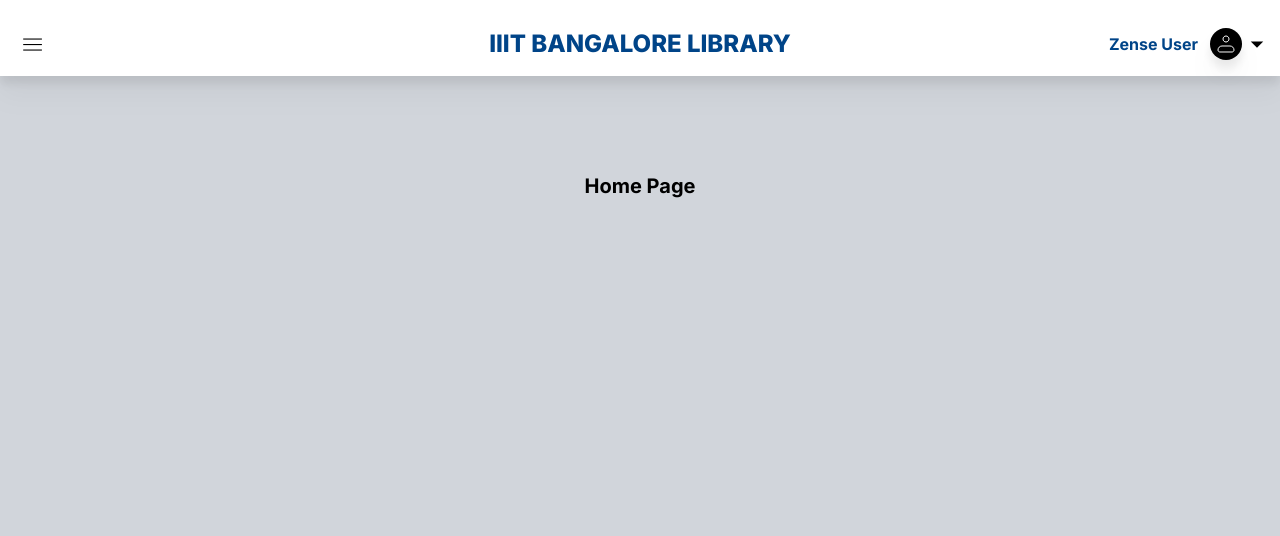
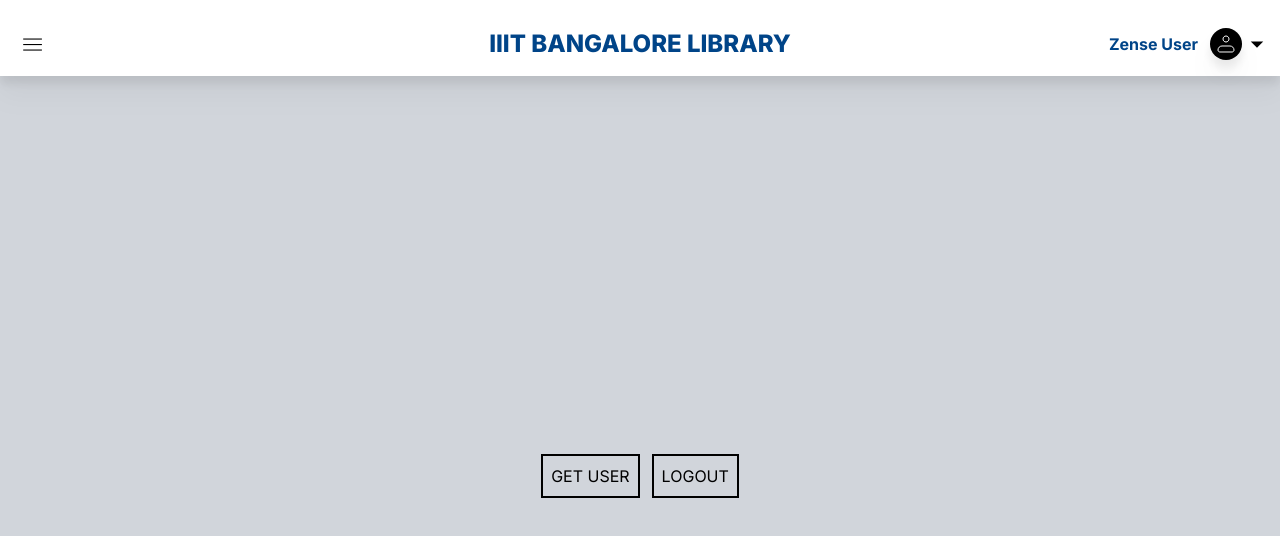
Before and after one commit to doped-semiconductor/library-zense-frontend, a Next.js app in the folder library-portal-frontend/: page / in a window 1280 px wide. Shown: the top 536 px of the page. Built offline with nearby package versions, Linux system fonts and the light colour scheme.

Commit message:
integrated login

```diff
--- a/library-portal-frontend/app/login/page.tsx
+++ b/library-portal-frontend/app/login/page.tsx
@@ -2,6 +2,8 @@
 import Image from 'next/image'
 import './loginpage.css'
 import Link from 'next/link'
+import { ChangeEvent, useState } from 'react'
+import axios from 'axios'
 const page = () => {
   const handlePasswordShow = ()=>{
     let eyeicon = document.getElementById("eyeicon")
@@ -19,6 +21,33 @@
     eyeicon?.classList.remove("hidden");
     password?.setAttribute("type","password");
   }
+  const [credentials, setCredentials] = useState({email:"",password:""})
+
+  const handleChange = (event:ChangeEvent<HTMLInputElement>)=>{
+    if(!event.target) return;
+    setCredentials({...credentials, [(event.target as HTMLInputElement).id]:(event.target as HTMLInputElement).value})
+  }
+
+  const handleClick = async()=>{
+    console.log(credentials)
+    let url = "http://localhost:5000/api/v1/auth/login";
+    let config = {
+      method:'post',
+      headers:{
+        'Accept': 'application/json',
+        'Content-Type':'application/json'
+      },
+      credentials: 'include',
+      body: JSON.stringify(credentials),
+    }
+    let response = await fetch(url,config);
+    response = await response.json();
+    if(response.error) window.alert("Incorrect credentials");
+    if(response.message){
+      window.alert("Logged in succesfully");
+    }
+  }
+
 
   return (
     <div className={`login-screen w-screen min-h-screen flex justify-center items-center`}>
@@ -31,13 +60,13 @@
           <Image src='/logo.png' alt='IIITB logo' width={300} height={282}/>
           <div className='login_inputs flex-col flex items-center '>
               <h1 className=' p-1 text-xl font-semibold w-full'>Username</h1>
-              <input type="text" className='w-full h-14 text-l text-black mb-7' />
+              <input type="text" id='email' onChange={handleChange} className='w-full h-14 text-l text-black mb-7' />
               <div className='flex w-full p-1'>
               <h1 className='text-xl font-semibold w-full'>Password</h1>
               <Link href='/login/forgot' className='w-3/4 text-right text-sm font-semibold'>Forgot Password?</Link>
               </div>
               <div className='password-box login_inputs flex items-center relative'>
-              <input type="password" className=' w-full h-14 text-l  text-black mb-6' id="password" />
+              <input type="password" id = "password" onChange={handleChange} className=' w-full h-14 text-l  text-black mb-6' />
               <i className="fa-regular fa-eye absolute right-2 text-2xl h-3/5 text-justify cursor-pointer" onClick={handlePasswordShow} id="eyeicon"></i>
               <i className="fa-regular fa-eye-slash absolute right-2 text-2xl h-3/5 text-justify cursor-pointer hidden" onClick={handlePasswordHide} id="eye-closed"></i>
               </div>
@@ -46,7 +75,7 @@
                   <input type="checkbox" className='w-5 h-5' />
                   <h1 className='text-black font-medium pl-2'>REMEMBER ME</h1>
                 </div>
-                <button className='btn w-28 h-11 rounded-xl font-bold text-white' >LOGIN</button>
+                <button className='btn w-28 h-11 rounded-xl font-bold text-white' onClick={handleClick} >LOGIN</button>
               </div>
           </div>
       </div>
--- a/library-portal-frontend/app/page.tsx
+++ b/library-portal-frontend/app/page.tsx
@@ -1,12 +1,46 @@
+'use client'
 import Image from 'next/image'
 import Navbar from './components/navbar/navbar'
 
 export default function Home() {
+  const getUser =  async()=>{
+    let url = "http://localhost:5000/api/v1/auth/login";
+    let config = {
+      method:'get',
+      headers:{
+        'Accept': 'application/json',
+        'Content-Type':'application/json'
+      },
+      credentials: 'include',
+    }
+    let response = await fetch(url,config);
+    response = await response.json();
+    console.log(response);
+    if(response.loggedIn) window.alert(`email = ${response.user.email}`)
+    else window.alert("Not logged in")
+  }
+  const logout = async()=>{
+    let url = "http://localhost:5000/api/v1/auth/logout";
+    let config = {
+      method:'get',
+      headers:{
+        'Accept': 'application/json',
+        'Content-Type':'application/json'
+      },
+      credentials: 'include',
+    }
+    let response = await fetch(url,config);
+    response = await response.json();
+    console.log(response);
+    window.alert(`${response.message}, check getuser now`)
+  }
   return (
     <>
     <Navbar></Navbar>
-    <main className="flex min-h-screen flex-col items-center justify-between p-24 bg-gray-300">
-      <p className='font-bold text-xl'> Home Page </p>
+    <main className="flex min-h-screen items-center justify-center gap-3 p-24 bg-gray-300">
+      {/* <p className='font-bold text-xl'> Home Page </p> */}
+      <button onClick={getUser} className='text-black border-2 border-solid border-black p-2'>GET USER</button>
+      <button onClick={logout} className='text-black border-2 border-solid border-black p-2'>LOGOUT</button>
     </main>
     </>
   )
```
